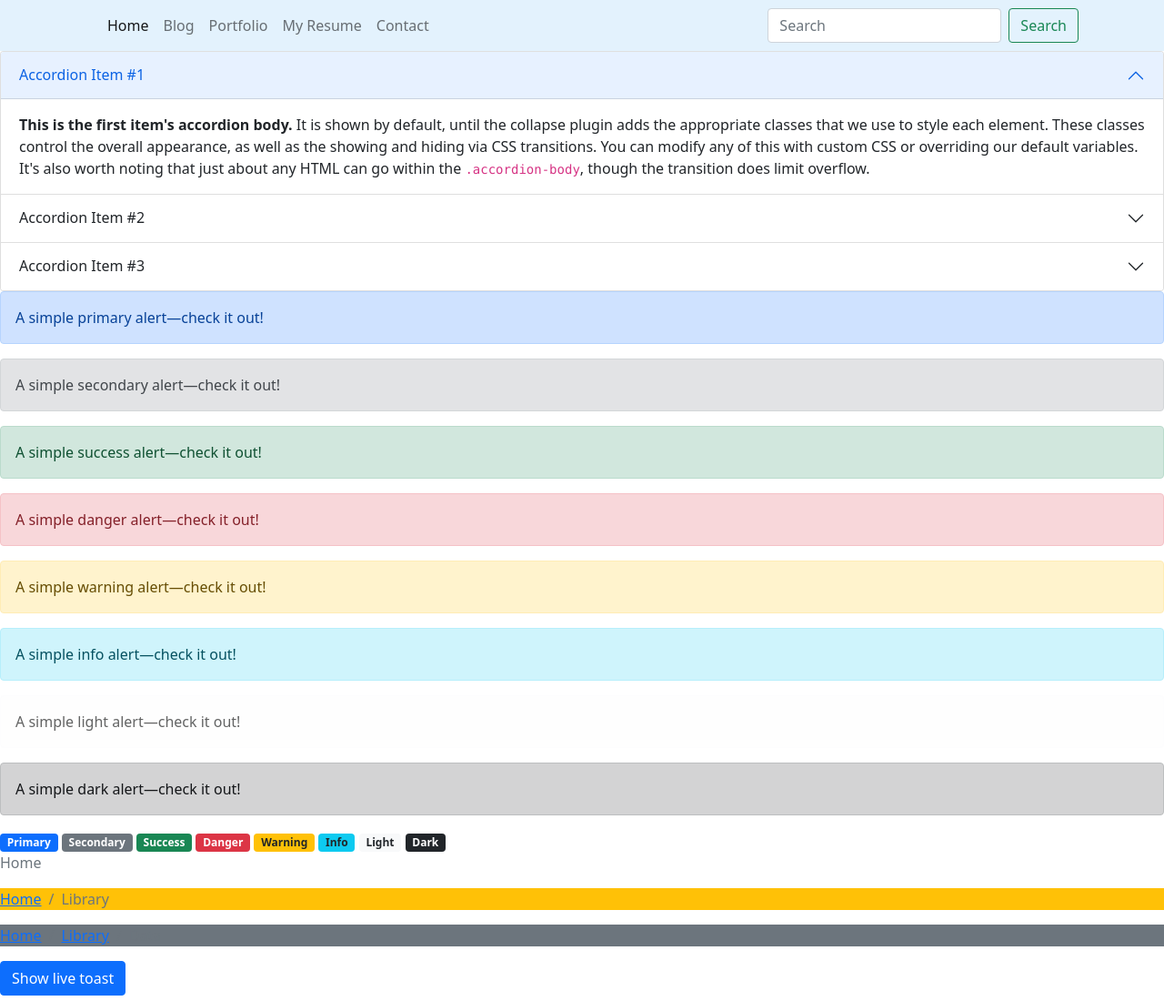
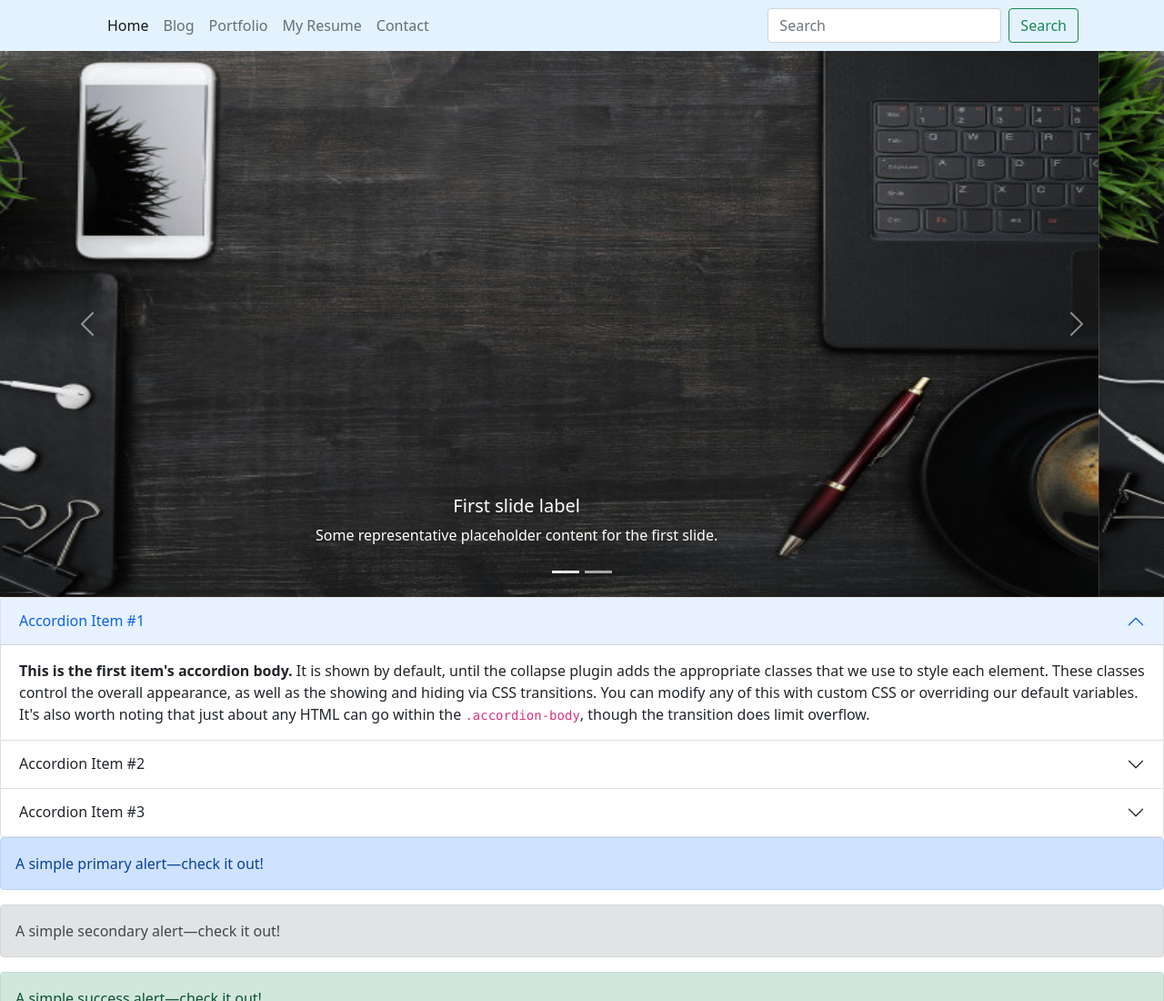
Before and after one commit to mdkaiom95/video_assignment_20, a plain HTML site: page index.html in a window 1280 px wide. Shown: the top 1100 px of the page at 91% size. Drawn offline with nearby package versions, Linux system fonts and the light colour scheme.

Commit message:
Update index.html

```diff
--- a/index.html
+++ b/index.html
@@ -46,6 +46,41 @@
               </nav>
         </div>
     </section>
+
+    <section class="carousel-section">
+        <div id="carouselExampleCaptions" class="carousel slide" data-bs-ride="carousel">
+            <div class="carousel-indicators">
+              <button type="button" data-bs-target="#carouselExampleCaptions" data-bs-slide-to="0" class="active" aria-current="true" aria-label="Slide 1"></button>
+              <button type="button" data-bs-target="#carouselExampleCaptions" data-bs-slide-to="1" aria-label="Slide 2"></button>
+            </div>
+            <div class="carousel-inner">
+              <div class="carousel-item active">
+                <img style="height: 600px;" src="./images/workplace-with-smartphone-laptop-black-table-top-view-copyspace-background_144627-24860.jpg" class="d-block w-100" alt="...">
+                <div class="carousel-caption d-none d-md-block">
+                  <h5>First slide label</h5>
+                  <p>Some representative placeholder content for the first slide.</p>
+                </div>
+              </div>
+              <div class="carousel-item">
+                <img style="height: 600px;" src="./images/workplace-with-smartphone-laptop-black-table-top-view-copyspace-background_144627-24860.jpg" class="d-block w-100" alt="...">
+                <div class="carousel-caption d-none d-md-block">
+                  <h5>Second slide label</h5>
+                  <p>Some representative placeholder content for the second slide.</p>
+                </div>
+              </div>
+            </div>
+            <button class="carousel-control-prev" type="button" data-bs-target="#carouselExampleCaptions" data-bs-slide="prev">
+              <span class="carousel-control-prev-icon" aria-hidden="true"></span>
+              <span class="visually-hidden">Previous</span>
+            </button>
+            <button class="carousel-control-next" type="button" data-bs-target="#carouselExampleCaptions" data-bs-slide="next">
+              <span class="carousel-control-next-icon" aria-hidden="true"></span>
+              <span class="visually-hidden">Next</span>
+            </button>
+          </div>
+
+    </section>
+
     <section mt-3>
         <div class="accordion" id="accordionExample">
             <div class="accordion-item">
```
